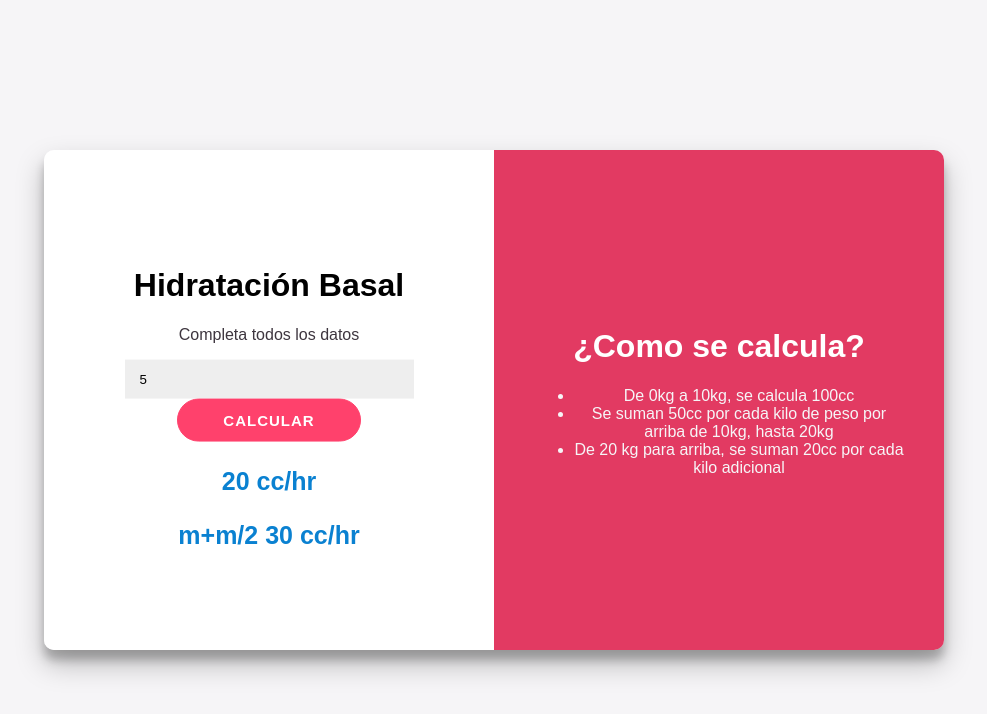
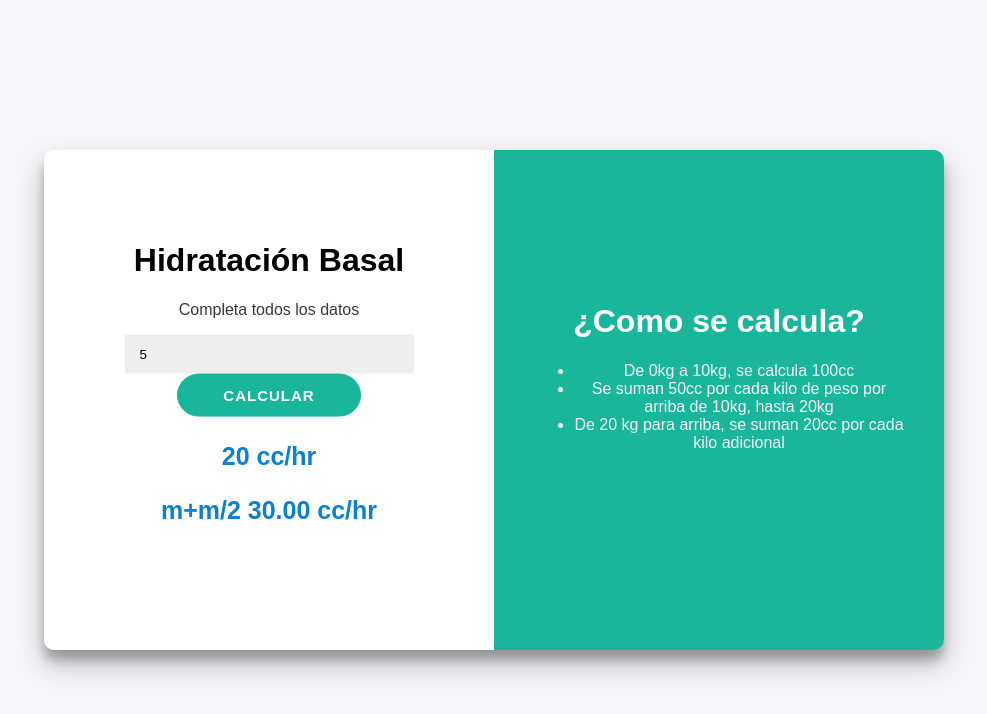
Before and after one commit to aldebar9n/calculadorabasal, a plain HTML site: page index.html in a window 1280 px wide. Both pictures are taken after typing "5" into the empty fields and a click on the button "CALCULAR". Shown: the whole page, without its empty margins (146-1133 px from the left). Drawn offline with Linux system fonts and the light colour scheme.

Commit message:
Add files via upload

```diff
--- a/script.js
+++ b/script.js
@@ -1,7 +1,7 @@
 const CALCULAR = document.getElementById('calcular');
 const ERROR = document.getElementById('error');
-const FLU = document.getElementById('flu');
-const MAN = document.getElementById('man');
+const FLUJO = document.getElementById('flu');
+const MANTENIMIENTO = document.getElementById('man');
 CALCULAR.addEventListener('click', () => {
   const peso = document.getElementById('peso').value
   //validamos que se cargue un dato:
@@ -9,14 +9,14 @@ CALCULAR.addEventListener('click', () => {
       ERROR.style.display = 'none'
       let flujo = calcFlujo(peso);
       let mantenimiento = flujo*1.5;
-      FLU.innerHTML = flujo + ' cc/hr';
-      MAN.innerHTML = 'm+m/2 ' + mantenimiento + ' cc/hr';
-      FLU.style.display = 'block';
-      MAN.style.display = 'block';
+      FLUJO.innerHTML = flujo + ' cc/hr';
+      MANTENIMIENTO.innerHTML = 'm+m/2 ' + mantenimiento.toFixed(2) + ' cc/hr';
+      FLUJO.style.display = 'block';
+      MANTENIMIENTO.style.display = 'block';
   } else {
       ERROR.style.display = 'block';
-      FLU.style.display = 'none';
-      MAN.style.display = 'none';
+      FLUJO.style.display = 'none';
+      MANTENIMIENTO.style.display = 'none';
   }
 })
 function calcFlujo(peso){
@@ -35,10 +35,17 @@ function calcFlujo(peso){
   flujo += resto*4;
   return flujo;
 }
-function superficieCorporal(peso){
-  let flujo = ( (peso * 4) + 7) / (peso + 90);
+function calcFlujoBasadoEnBSA(peso) {
+  // Fórmula de Superficie Corporal
+  const bsa = ((peso * 4) + 7) / (peso + 90);
+
+  // Cálculo de Flujo
+  const flujo = 2000 * bsa;
+
+  return flujo.toFixed(2); // Redondeamos 2 decimales
 }
-  if (flujo>30) {
 
-
-}
+// Ejemplo de uso
+const peso = 30; // Peso en kg
+const flujo = calcFlujoBasadoEnBSA(peso);
+console.log("Flujo recomendado: " + flujo + " ml/min");
--- a/style.css
+++ b/style.css
@@ -36,7 +36,7 @@ body{
     float: left;
 }
 #detalle{
-    background: #e23a62;
+    background: #19b69c;
     /* Con estas 3 lineas vamos a hacer que los divs queden lado a lado */
     width: 50%;
     height: 100%;
@@ -46,7 +46,7 @@ body{
 .contenido{
     /* Estas tres lineas van a centrar el contenido verticalmente dentro de cada div */
     position: relative;
-    top: 50%;
+    top: 45%;
     transform: translateY(-50%);
     overflow: hidden;
     padding: 40px;
@@ -62,9 +62,9 @@ button {
   font-size: 15px;
 	font-weight: bold;
 	padding: 12px 45px;
-	border-radius: 30px;
-	background-color: #FF416C;
-	border: 1px solid #FF416C;
+	border-radius: 25px;
+	background-color: #19b69c;
+	border: 1px solid  #19b69c;
 	color: #FFFFFF;
 	text-transform: uppercase;
 	letter-spacing: 1px;
@@ -72,7 +72,7 @@ button {
 }
 
 button:active {
-	transform: scale(0.95);
+	transform: scale(2.00);
 }
 #error{
     color: red;
```
